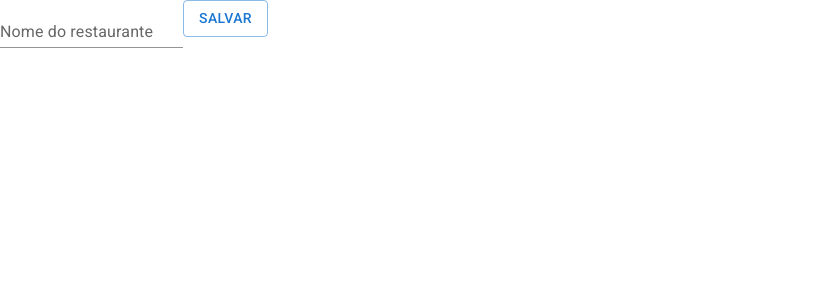
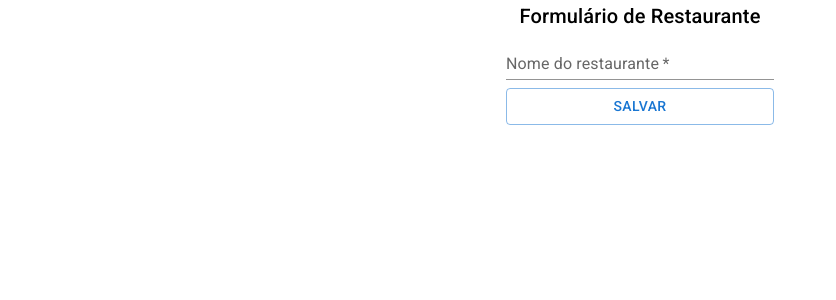
Before and after one commit to danielcosta010/alfood, a React (Create React App) app: page /admin/restaurantes/1 in a window 1280 px wide. Shown: the top 300 px of the page, without its empty margins (0-836 px from the left). Built offline with nearby package versions, Linux system fonts and the light colour scheme; no server answers.

Commit message:
Atualizando FormularioRestaurante

```diff
--- a/src/paginas/Administracao/Restaurantes/FormularioRestaurante.tsx
+++ b/src/paginas/Administracao/Restaurantes/FormularioRestaurante.tsx
@@ -1,8 +1,8 @@
-import { Button, TextField } from "@mui/material";
-import axios from "axios";
+import { Box, Button, TextField, Typography } from "@mui/material";
 import React, { useEffect, useState } from "react";
 import { useParams } from "react-router-dom";
 import IRestaurante from "../../../interfaces/IRestaurante";
+import http from "../../../http";
 
 
 const FormularioRestaurante = () => {
@@ -11,7 +11,7 @@ const FormularioRestaurante = () => {
 
   useEffect(() => {
     if(parametros.id) {
-      axios.get<IRestaurante>(`http://localhost:8000/api/v2/restaurantes/${parametros.id}/`)
+      http.get<IRestaurante>(`restaurantes/${parametros.id}/`)
         .then(response => setNomeDoRestaurante(response.data.nome))
     }
   }, [parametros])
@@ -20,14 +20,14 @@ const FormularioRestaurante = () => {
     evento.preventDefault();
 
     if(parametros.id) {
-      axios.put(`http://localhost:8000/api/v2/restaurantes/${parametros.id}/`, {
+      http.put(`restaurantes/${parametros.id}/`, {
         nome: nomeDoRestaurante
       })
         .then(() => {
           alert(`Restaurante ${nomeDoRestaurante} alterado com sucesso!`)
         })
     } else {
-      axios.post('http://localhost:8000/api/v2/restaurantes/', {
+      http.post('restaurantes/', {
         nome: nomeDoRestaurante
       })
         .then(() => {
@@ -36,15 +36,27 @@ const FormularioRestaurante = () => {
     }
   }
   return (
-  <form onSubmit={aoSubmeterForm}>
+    <Box sx={{display: 'flex', flexDirection: 'column', alignItems: 'center'}}>
+      <Typography component="h1" variant='h6'>Formulário de Restaurante</Typography>
+      <Box component="form" onSubmit={aoSubmeterForm}>
         <TextField
           value={nomeDoRestaurante}
           onChange={evento => setNomeDoRestaurante(evento.target.value)}
           label='Nome do restaurante'
           variant='standard'
+          fullWidth
+          required
         />
-    <Button type="submit" variant='outlined'>Salvar</Button>
-  </form>
+        <Button
+          type="submit"
+          variant='outlined'
+          fullWidth
+          sx={{marginTop: 1}}
+        >
+          Salvar
+        </Button>
+      </Box>
+    </Box>
   )
 };
 export default FormularioRestaurante;
```
Lines whose indentation alone changed are shown as unchanged.
